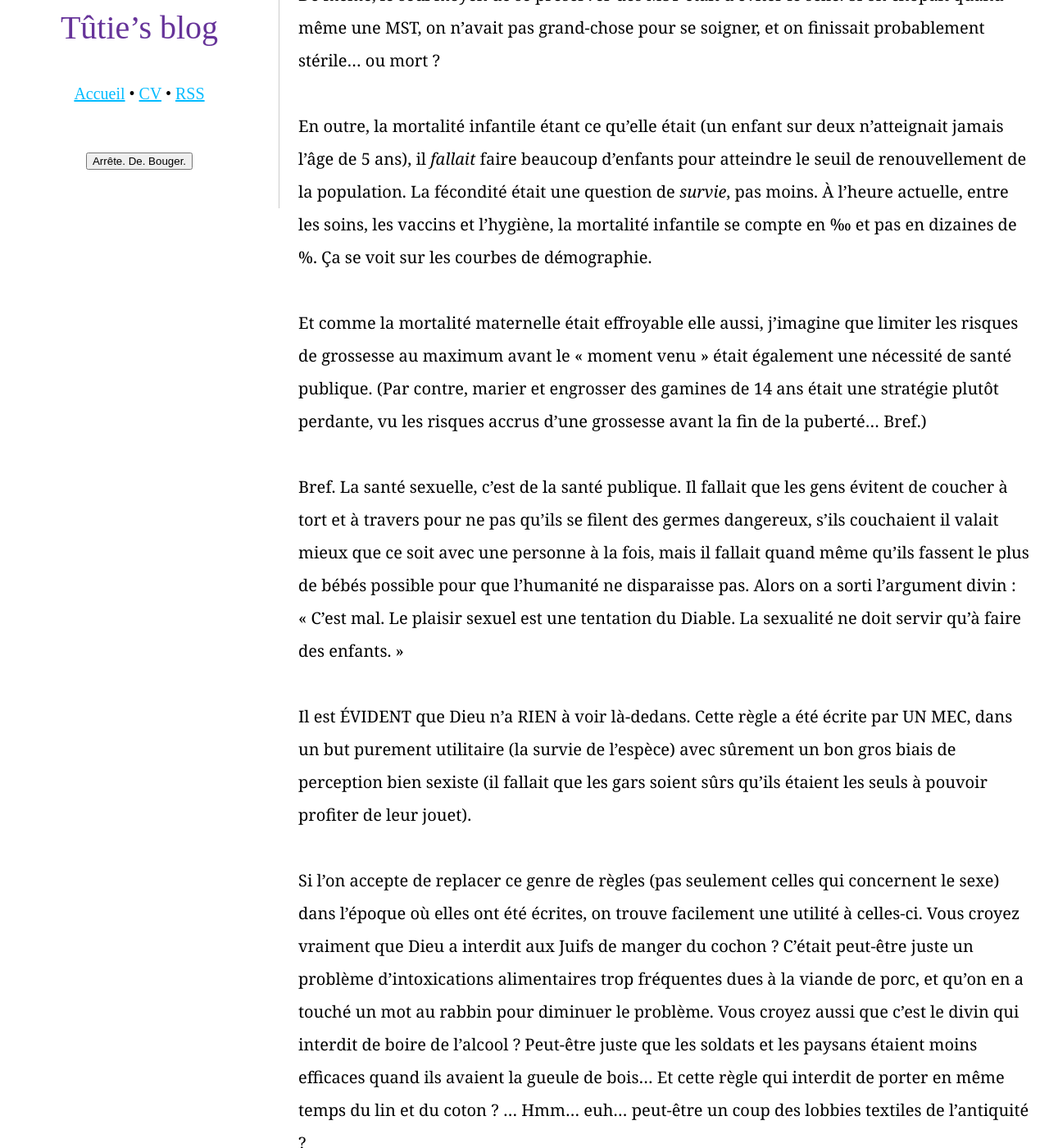
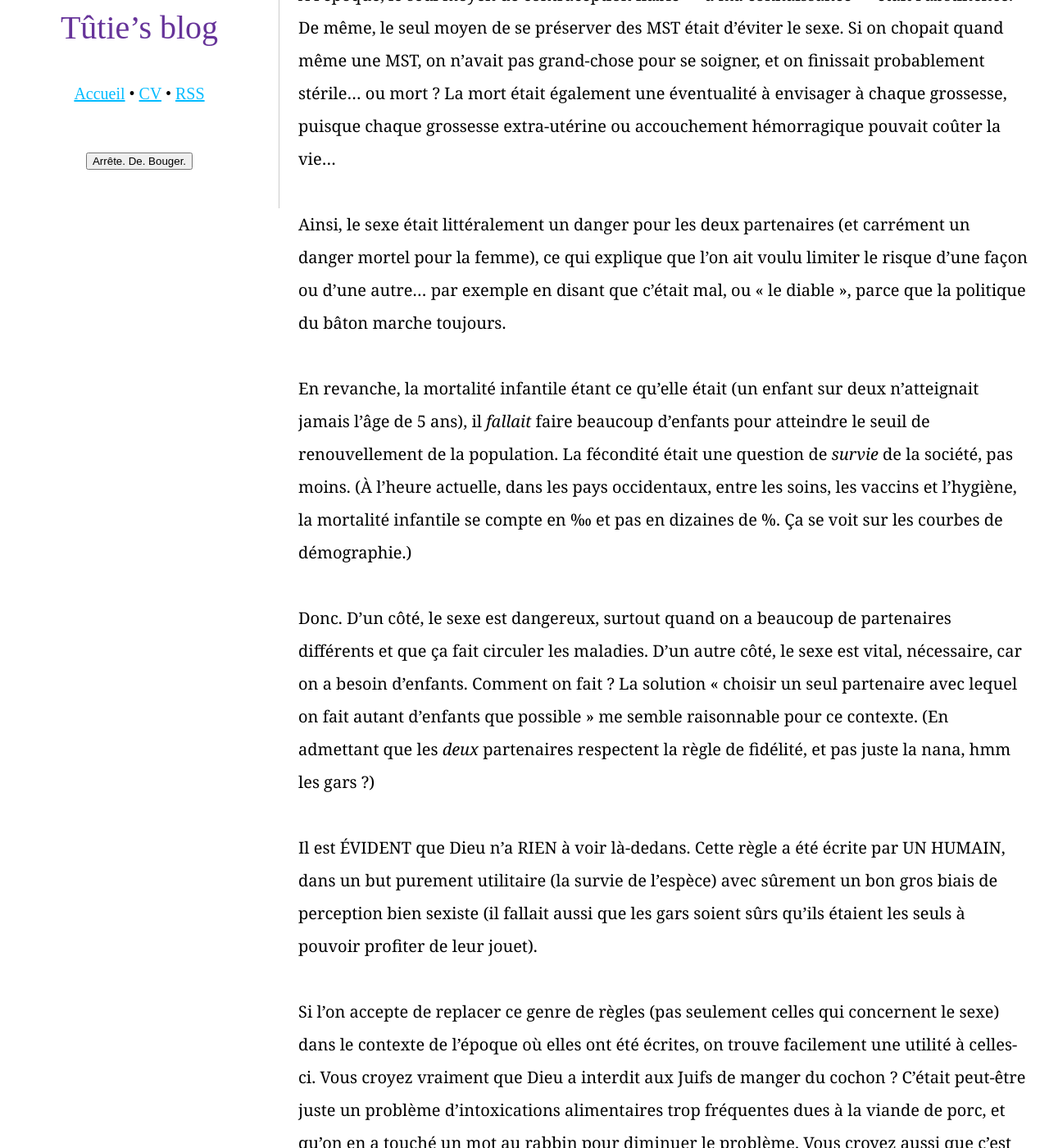
Before and after one commit to tut-tuuut/tut-tuuut.github.io, a Jekyll site: the page built from _posts/2017-05-06-ya-plus-de-morale.md, in a window 1280 px wide and 1400 px high, scrolled down 3026 px. Shown: the whole window at 82% size. Built offline with Jekyll 4.4.1, drawn with Linux system fonts in a browser that asks for light colours; some of the changed text lies outside the part shown.

Commit message:
Corrections mineures

```diff
--- a/_posts/2017-05-06-ya-plus-de-morale.md
+++ b/_posts/2017-05-06-ya-plus-de-morale.md
@@ -25,22 +25,24 @@
 - Tu n'as jamais changé une couche : ne viens pas me dire que je dois gérer en même temps deux à trois enfants en bas âge. Intéresse-toi plutôt à la parité homme-femme au sein du couple.
 - Tu as couvert des dizaines de prêtres pédophiles : ne viens pas me dire que je dois m'interdire les relations sexuelles avec des adultes consentants, quel que soit leur nombre, leur sexe, leur genre. Intéresse-toi plutôt à la question du consentement.
 
-Un bon gros « fuck off », en gros. Cela dit, si on pouvait convaincre les gens juste en leur disant d'aller se faire cuire le fondement, ça se saurait. Tout en gardant en tête que des puceaux en robe avec des chapeaux ridicules n'avaient effectivement aucune légitimité pour me parler de mes fesses, j'ai essayé de voir plus loin. Je me suis demandé « pourquoi » ? Pourquoi interdire la sexualité non reproductive ? Pourquoi rejeter la contraception artificielle et l'homosexualité, notamment ?
+Un bon gros « fuck off », en gros. Cela dit, si on pouvait convaincre les gens juste en leur disant d'aller se faire cuire le fondement, ça se saurait. Tout en gardant en tête que des vieux schnocks en robe avec des chapeaux ridicules n'avaient effectivement aucune légitimité pour me parler de mes fesses, j'ai essayé de voir plus loin. Je me suis demandé « pourquoi » ? Pourquoi interdire la sexualité non reproductive ? Pourquoi rejeter la contraception artificielle et l'homosexualité, notamment ?
 
-Je me dis que ces règles ont certainement, à une épqoue, été utiles à la société dans laquelle elles ont été écrites. Saint Paul (contemporain de Jésus-Christ, pour vous donner une idée) parlait déjà d'« éviter la fornication ». Réfléchissons : à l'époque, aux moyens que l'on avait de soigner les MST ou de sauver une femme des complications de la grossesse.
+Je me dis que ces règles ont certainement, à une épqoue, été _utiles_ à la société dans laquelle elles ont été écrites. Saint Paul (contemporain de Jésus-Christ, pour vous donner une idée) parlait déjà d'« éviter la fornication », et je ne crois pas que l'idée était neuve. Réfléchissons aux moyens que l'on avait à ce moment-là de soigner les MST ou de les éviter. Une idée ? Oui. Une. Éviter le sexe.
 
-À l'époque, le seul moyen de contraception fiable — à ma connaissance — était l'abstinence. De même, le seul moyen de se préserver des MST était d'éviter le sexe. Si on chopait quand même une MST, on n'avait pas grand-chose pour se soigner, et on finissait probablement stérile… ou mort ?
+À l'époque, le seul moyen de contraception fiable — à ma connaissance — était l'abstinence. De même, le seul moyen de se préserver des MST était d'éviter le sexe. Si on chopait quand même une MST, on n'avait pas grand-chose pour se soigner, et on finissait probablement stérile… ou mort ? La mort était également une éventualité à envisager à chaque grossesse, puisque chaque grossesse extra-utérine ou accouchement hémorragique pouvait coûter la vie…
 
-En outre, la mortalité infantile étant ce qu'elle était (un enfant sur deux n'atteignait jamais l'âge de 5 ans), il _fallait_ faire beaucoup d'enfants pour atteindre le seuil de renouvellement de la population. La fécondité était une question de _survie_, pas moins. À l'heure actuelle, entre les soins, les vaccins et l'hygiène, la mortalité infantile se compte en ‰ et pas en dizaines de %. Ça se voit sur les courbes de démographie.
+Ainsi, le sexe était littéralement un danger pour les deux partenaires (et carrément un danger mortel pour la femme), ce qui explique que l'on ait voulu limiter le risque d'une façon ou d'une autre… par exemple en disant que c'était mal, ou « le diable », parce que la politique du bâton marche toujours.
 
-Et comme la mortalité maternelle était effroyable elle aussi, j'imagine que limiter les risques de grossesse au maximum avant le « moment venu » était également une nécessité de santé publique. (Par contre, marier et engrosser des gamines de 14 ans était une stratégie plutôt perdante, vu les risques accrus d'une grossesse avant la fin de la puberté… Bref.)
+En revanche, la mortalité infantile étant ce qu'elle était (un enfant sur deux n'atteignait jamais l'âge de 5 ans), il _fallait_ faire beaucoup d'enfants pour atteindre le seuil de renouvellement de la population. La fécondité était une question de _survie_ de la société, pas moins. (À l'heure actuelle, dans les pays occidentaux, entre les soins, les vaccins et l'hygiène, la mortalité infantile se compte en ‰ et pas en dizaines de %. Ça se voit sur les courbes de démographie.)
 
-Bref. La santé sexuelle, c'est de la santé publique. Il fallait que les gens évitent de coucher à tort et à travers pour ne pas qu'ils se filent des germes dangereux, s'ils couchaient il valait mieux que ce soit avec une personne à la fois, mais il fallait quand même qu'ils fassent le plus de bébés possible pour que l'humanité ne disparaisse pas. Alors on a sorti l'argument divin : « C'est mal. Le plaisir sexuel est une tentation du Diable. La sexualité ne doit servir qu'à faire des enfants. »
+Donc. D'un côté, le sexe est dangereux, surtout quand on a beaucoup de partenaires différents et que ça fait circuler les maladies. D'un autre côté, le sexe est vital, nécessaire, car on a besoin d'enfants. Comment on fait ? La solution « choisir un seul partenaire avec lequel on fait autant d'enfants que possible » me semble raisonnable pour ce contexte. (En admettant que les _deux_ partenaires respectent la règle de fidélité, et pas juste la nana, hmm les gars ?)
 
-Il est ÉVIDENT que Dieu n'a RIEN à voir là-dedans. Cette règle a été écrite par UN MEC, dans un but purement utilitaire (la survie de l'espèce) avec sûrement un bon gros biais de perception bien sexiste (il fallait que les gars soient sûrs qu'ils étaient les seuls à pouvoir profiter de leur jouet).
+Il est ÉVIDENT que Dieu n'a RIEN à voir là-dedans. Cette règle a été écrite par UN HUMAIN, dans un but purement utilitaire (la survie de l'espèce) avec sûrement un bon gros biais de perception bien sexiste (il fallait aussi que les gars soient sûrs qu'ils étaient les seuls à pouvoir profiter de leur jouet).
 
-Si l'on accepte de replacer ce genre de règles (pas seulement celles qui concernent le sexe) dans l'époque où elles ont été écrites, on trouve facilement une utilité à celles-ci. Vous croyez vraiment que Dieu a interdit aux Juifs de manger du cochon ? C'était peut-être juste un problème d'intoxications alimentaires trop fréquentes dues à la viande de porc, et qu'on en a touché un mot au rabbin pour diminuer le problème. Vous croyez aussi que c'est le divin qui interdit de boire de l'alcool ? Peut-être juste que les soldats et les paysans étaient moins efficaces quand ils avaient la gueule de bois… Et cette règle qui interdit de porter en même temps du lin et du coton ? … Hmm… euh… peut-être un coup des lobbies textiles de l'antiquité ?
+Si l'on accepte de replacer ce genre de règles (pas seulement celles qui concernent le sexe) dans le contexte de l'époque où elles ont été écrites, on trouve facilement une utilité à celles-ci. Vous croyez vraiment que Dieu a interdit aux Juifs de manger du cochon ? C'était peut-être juste un problème d'intoxications alimentaires trop fréquentes dues à la viande de porc, et qu'on en a touché un mot au rabbin pour diminuer le problème. Vous croyez aussi que c'est le divin qui interdit de boire de l'alcool ? Peut-être juste que les soldats et les paysans étaient moins efficaces quand ils avaient la gueule de bois… Et cette règle qui interdit de porter en même temps du lin et du coton ? … Hmm… euh… peut-être un coup des lobbies textiles de l'antiquité ?
 
-Et donc vous croyez vraiment que c'est Dieu qui vous empêche de prendre la pilule ou de coucher avec une personne du même sexe que vous ? Non. C'est le reliquat d'une politique de santé publique de l'antiquité, qui n'a plus aucune raison d'être à l'heure actuelle. SAUF si c'est VOUS qui décidez que c'est important pour vous et que vous voulez vous « réserver » pour votre _significant other_. Mais si à l'inverse vous voulez explorer pour savoir ce qui vous plaît, ce qui existe, rien ne devrait vous en empêcher : on a en 2017 le matériel adéquat pour éviter de choper des cochonneries en jouant avec son corps. La contraception est bénéfique car on n'a plus besoin de faire 10 enfants par femme pour atteindre le seuil de renouvellement de la population. Au contraire, on aurait plutôt intérêt à se placer _sous_ le seuil de renouvellement pour éviter de taper trop fort sur l'environnement.
+Et donc vous croyez vraiment que c'est Dieu qui vous empêche de prendre la pilule ou de coucher avec une personne du même sexe que vous ? Non. C'est le reliquat d'une politique de santé publique de l'antiquité, qui n'a plus aucune raison d'être à l'heure actuelle. SAUF si c'est VOUS qui décidez que c'est important pour vous et que vous voulez vous « réserver » pour votre _significant other_. C'est comme tremper sa tartine dans le thé : ça m'horripile, jamais de la vie je ne le ferais, mais ça ne fait de mal à personne donc vous faites bien ce que vous voulez avec votre thé et avec totre tartine (du moment que vous ne me forcez pas à faire pareil).
 
-En fait, maintenant que le système de santé nous permet d'être sereins sur la survie de la mère et de l'enfant dans le cas d'une grossesse, que la contraception permet d'espacer les naissances, et que les problèmes de climat nous encouragent à nous calmer côté démographie, il serait peut-être temps de privilégier la qualité à la quantité. Avoir peu d'enfants, mais les élever avec soin et avec beaucoup d'amour.
+Mais si à l'inverse vous voulez explorer pour savoir ce qui vous plaît, ce qui existe… allez-y ! À part le risque de forcer ou blesser quelqu'un, rien ne devrait vous empêcher d'expérimenter : on a en 2017 le matériel adéquat pour éviter de choper des cochonneries en jouant avec son corps. On a des capotes pour éviter les MST, des médicaments pour en soigner certaines, et on meurt beaucoup moins de la grossesse et de l'accouchement, même si ça reste risqué (<acronym title="Grossesse extra-utérine">GEU</acronym>, hypertension, diabète, hémorragies…). La contraception est bénéfique pour la société et pour les individus, car elle diminue les risques liés à la grossesse, dans un contexte où on n'a plus besoin de faire 10 enfants par femme pour atteindre le seuil de renouvellement de la population. Au contraire, on aurait plutôt intérêt à se placer _sous_ le seuil de renouvellement pour graduellement diminuer notre impact sur l'environnement.
+
+En fait, maintenant que le système de santé nous permet d'être sereins sur la survie de la mère et de l'enfant dans le cas d'une grossesse, que la contraception permet d'espacer les naissances, et que les problèmes de climat nous encouragent à nous calmer côté démographie, il serait peut-être temps de privilégier la qualité à la quantité. Avoir peu d'enfants, mais les élever avec soin et avec beaucoup d'amour, leur apprendre à aimer l'autre et à aimer leur corps, sans avoir peur de la différence.
```
